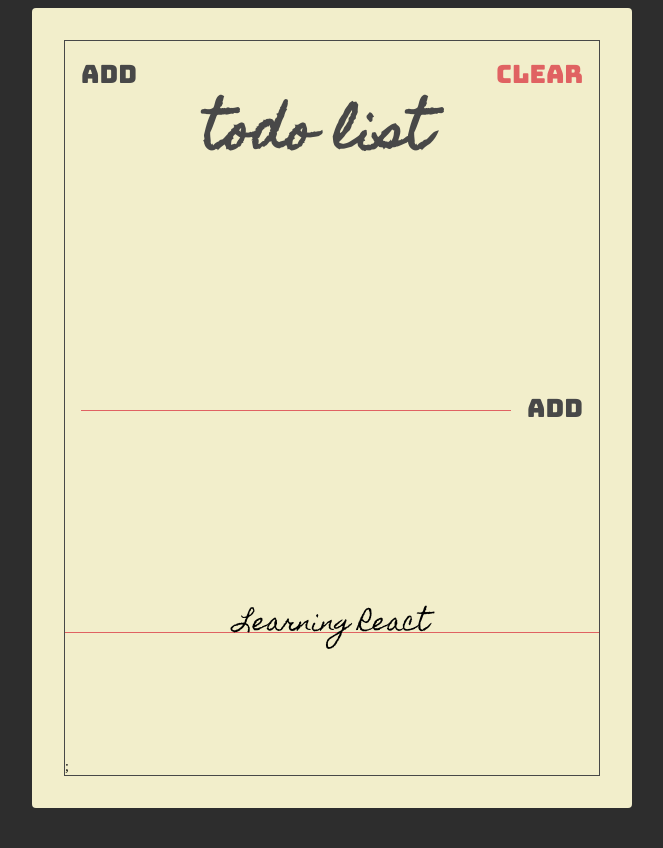
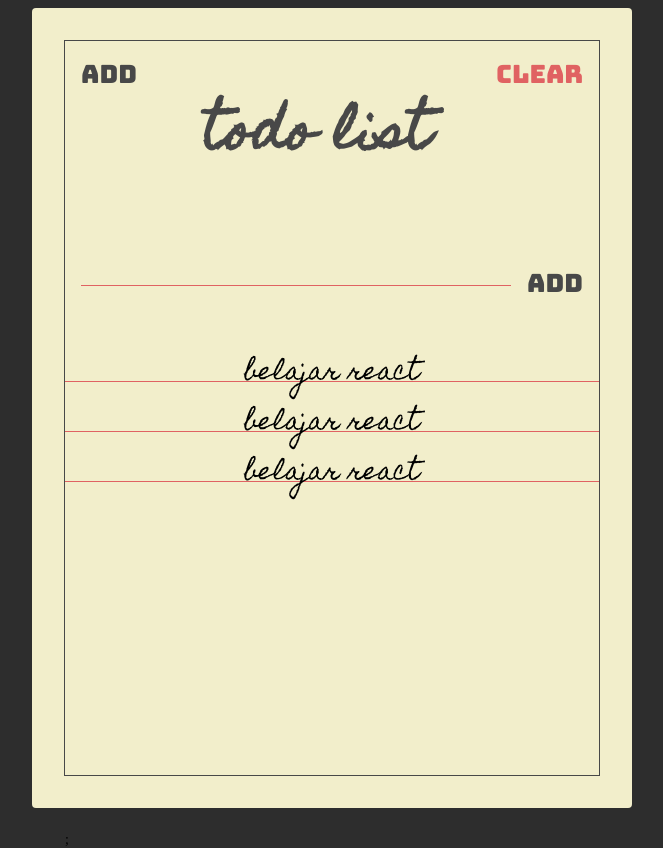
Before and after one commit to ahmatrizal/react-todoList1, a React (Create React App) app: page / in a window 1280 px wide. Shown: the whole page, without its empty margins (308-971 px from the left). Before the commit the page ends 816 px from the top, so only its background shows below. Built offline with nearby package versions, Linux system fonts and the light colour scheme.

Commit message:
penambahan pages

```diff
--- a/src/App.js
+++ b/src/App.js
@@ -1,16 +1,7 @@
 import React from "react";
 import "./styles.css";
-import Paper from "./components/Paper";
-import Header from "./components/Header";
-import TodoForm from "./components/TodoForm";
-import Todos from "./components/Todos";
+import TodoList from "./pages/TodoList";
 
 export default function App() {
-  return (
-    <Paper>
-      <Header />
-      <TodoForm />
-      <Todos />
-    </Paper>
-  );
+  return <TodoList />;
 }
--- /dev/null
+++ b/src/components/Todo.jsx
@@ -0,0 +1,16 @@
+import React from "react";
+import PropTypes from "prop-types";
+
+const Todo = (props) => {
+  return (
+    <div className="todo">
+      <span className="todo-text">{props.text}</span>
+    </div>
+  );
+};
+
+Todo.PropTypes = {
+  text: PropTypes.string.isRequired
+};
+
+export default Todo;
--- a/src/components/Todos.jsx
+++ b/src/components/Todos.jsx
@@ -1,12 +1,24 @@
 import React from "react";
 import PropTypes from "prop-types";
+import Todo from "./Todo";
 
 const Todos = () => {
+  const todos = [
+    {
+      text: "belajar react"
+    },
+    {
+      text: "belajar react"
+    },
+    {
+      text: "belajar react"
+    }
+  ];
   return (
     <section className="todos">
-      <div className="todo">
-        <span className="todo-text">Learning React</span>
-      </div>
+      {todos.map((todo) => {
+        return <Todo text={todo.text} />;
+      })}
     </section>
   );
 };
--- /dev/null
+++ b/src/pages/TodoList.jsx
@@ -0,0 +1,18 @@
+import React from "react";
+
+import Paper from "../components/Paper";
+import Header from "../components/Header";
+import TodoForm from "../components/TodoForm";
+import Todos from "../components/Todos";
+
+const TodoList = () => {
+  return (
+    <Paper>
+      <Header />
+      <TodoForm />
+      <Todos />
+    </Paper>
+  );
+};
+
+export default TodoList;
--- a/src/styles.css
+++ b/src/styles.css
@@ -128,6 +128,7 @@
 .todos {
   display: flex;
   flex-direction: column;
+  min-height: 500px;
 }
 
 .todo {
@@ -136,7 +137,7 @@
   flex: 1 0 auto;
   text-align: center;
 
-  min-height: 34px;
+  max-height: 34px;
   margin: 16px 0 0;
   font-family: "Homemade Apple", san-serif;
   font-size: 24px;
@@ -147,5 +148,7 @@
 .todo-text {
   position: absolute;
   left: 50%;
+  height: 50px;
+  width: 100%;
   transform: translate(-50%);
 }
```
